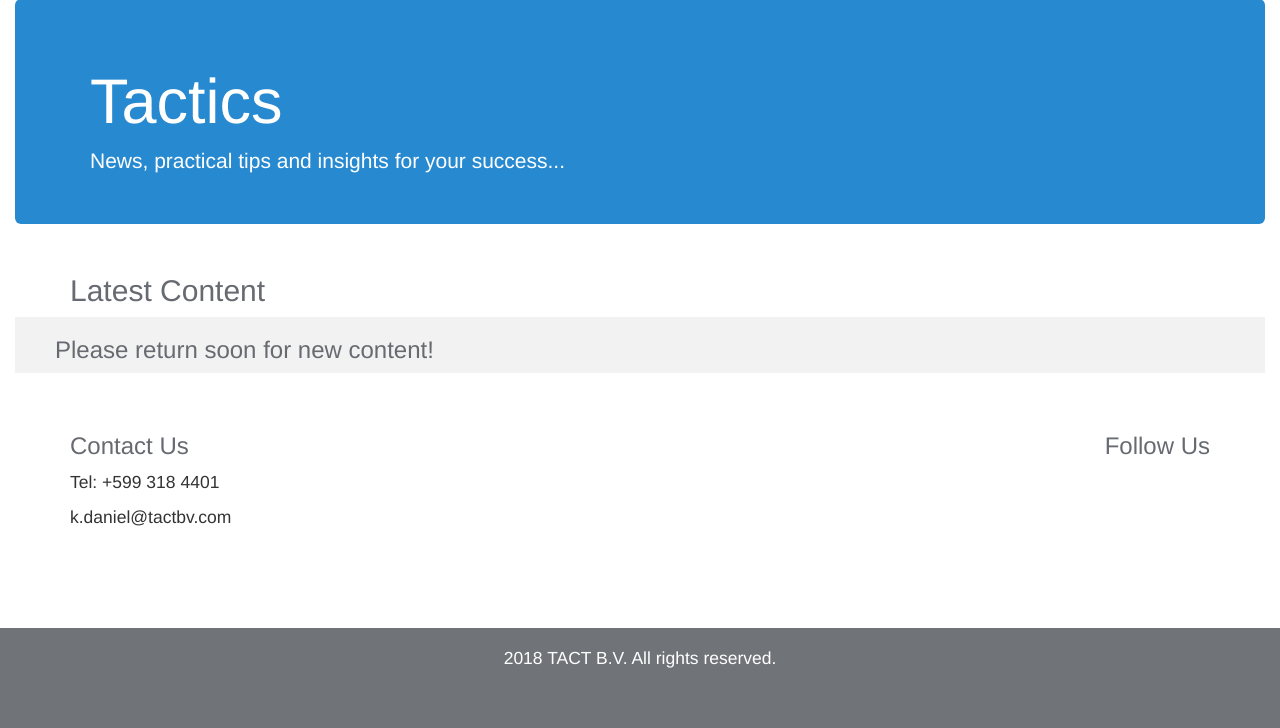
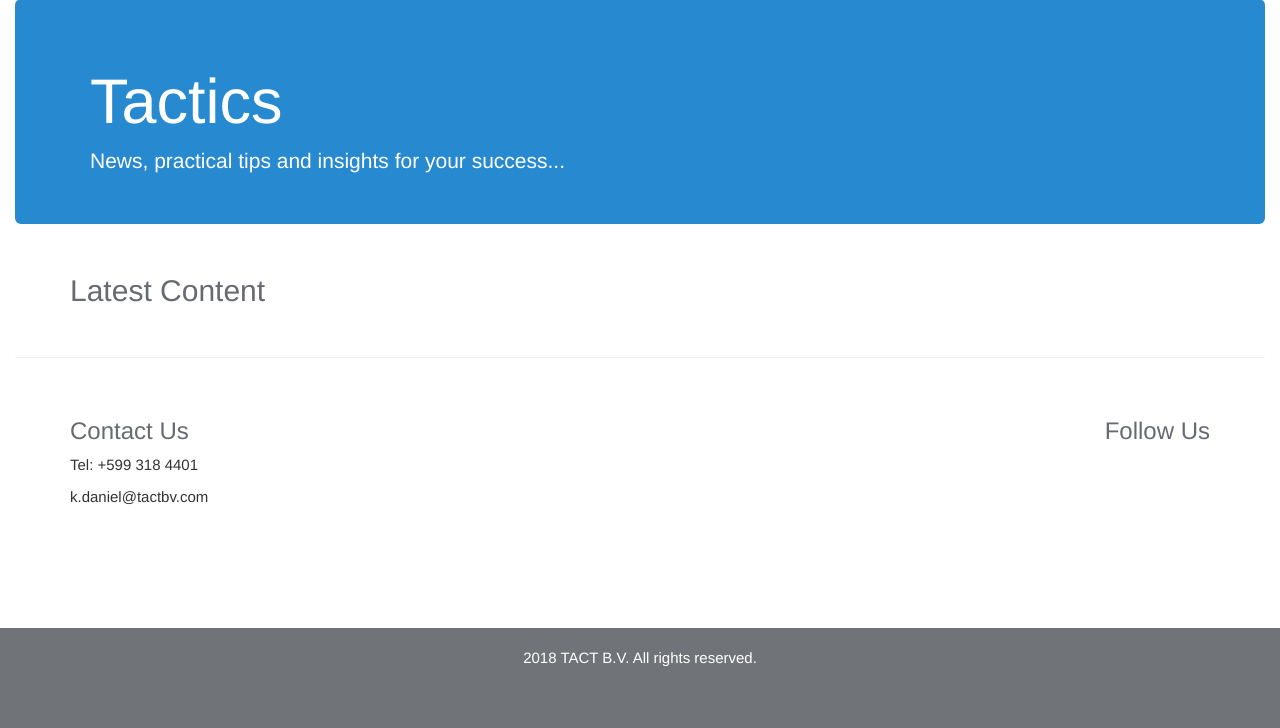
Before and after one commit to KenyattaDaniel/tact_web, a Django app: template tactics/templates/tactics/tactics.html in a window 1280 px wide. Shown: the part 72-800 px from the top of the page. Run offline with Django 3.2, Linux system fonts and the light colour scheme; the template is opened without the code that fills it, so the values that code supplies are empty; some libraries are stand-ins or nearby versions.

Commit message:
Fixed Glitch on Tactics.html

```diff
--- a/static/css/main.css
+++ b/static/css/main.css
@@ -1,7 +1,6 @@
 /******************
 MAIN CSS
 *******************/
-
 
 html {
 	position: relative;
--- a/tactics/templates/tactics/tactics.html
+++ b/tactics/templates/tactics/tactics.html
@@ -18,8 +18,9 @@
 {% block main %}
 
     <div class="row">
-		<div class="col-lg-8 col-md-8 col-xs-12">
+        <div class="col-lg-6 col-md-6 col-xs-12">
             <h2>Latest Content</h2>
+        </div>
     </div>
 
 {% endblock main %}
@@ -29,21 +30,16 @@
 
     <div class="row">
         {% for post in recent_posts %}
-			<div class="col-lg-3 col-md-3 col-xs-12">
+            <div class="col-lg-3 col-md-3 col-xs-12 text-left">
                 <a href="{% url 'tactics:tactic' post.slug %}">
-					<img src="{{ post.featured_image }}">
+                    <img src="{{ post.featured_image }}" />
                     <h3>{{ post.title }}</h3>
                     <p>{{ post.published }}</p>
                     <p>{{ post.summary }}</p>
                 </a>
             </div>
-			{% empty %}
-			<h3>Please return soon for new content!</h3>
         {% endfor %}
-	</div>
-	<div class="row">
-		<!-- Pagination links -->
-		<div>
+        <div class="col-lg-12 col-md-12 col-xs-12">
             {% if previous_page %}
                 <a href="{% url 'tactics:tactics' previous_page %}">Prev</a>
             {% endif %}
@@ -53,4 +49,5 @@
             {% endif %}
         </div>
     </div>
+
 {% endblock options %}
```
Lines whose indentation alone changed are shown as unchanged.
